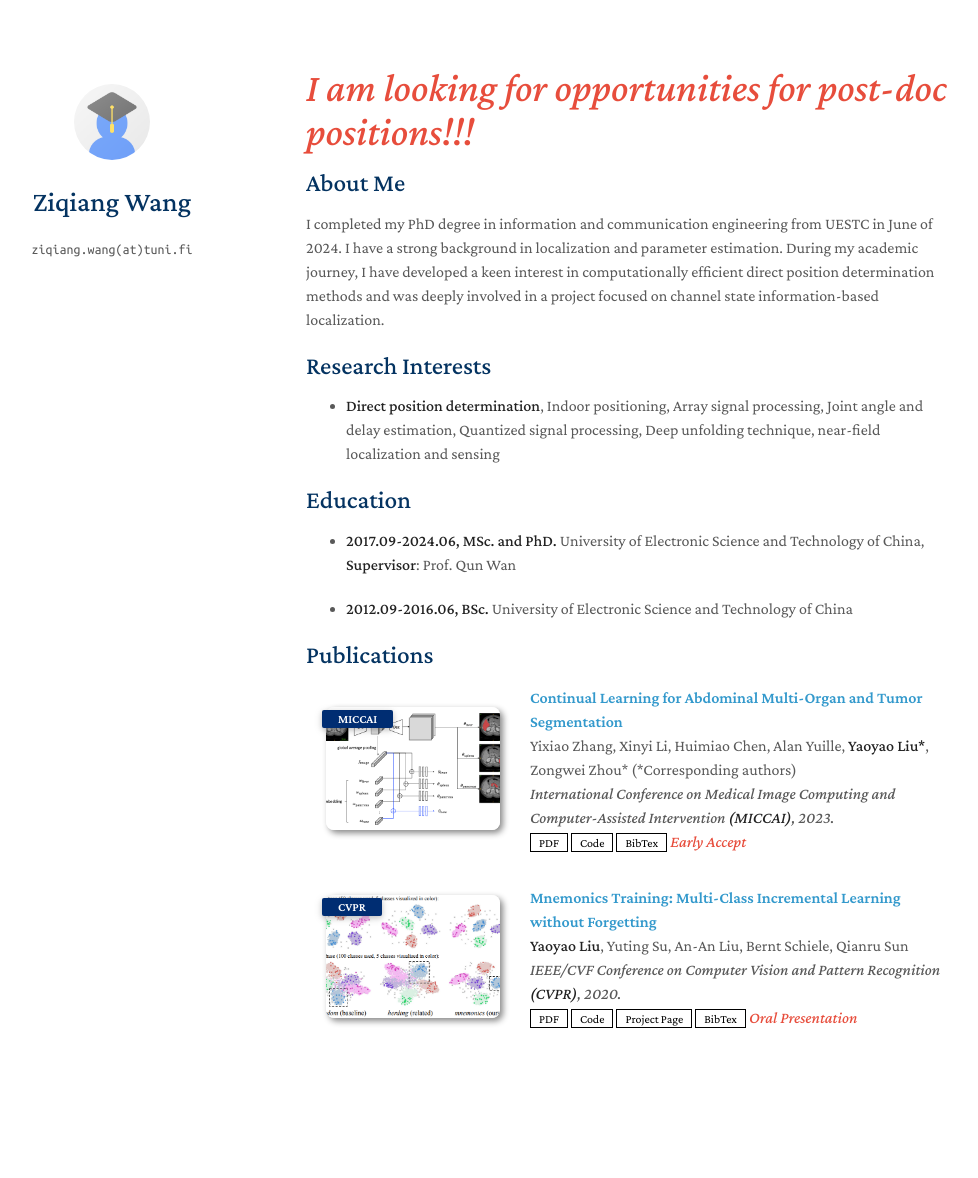
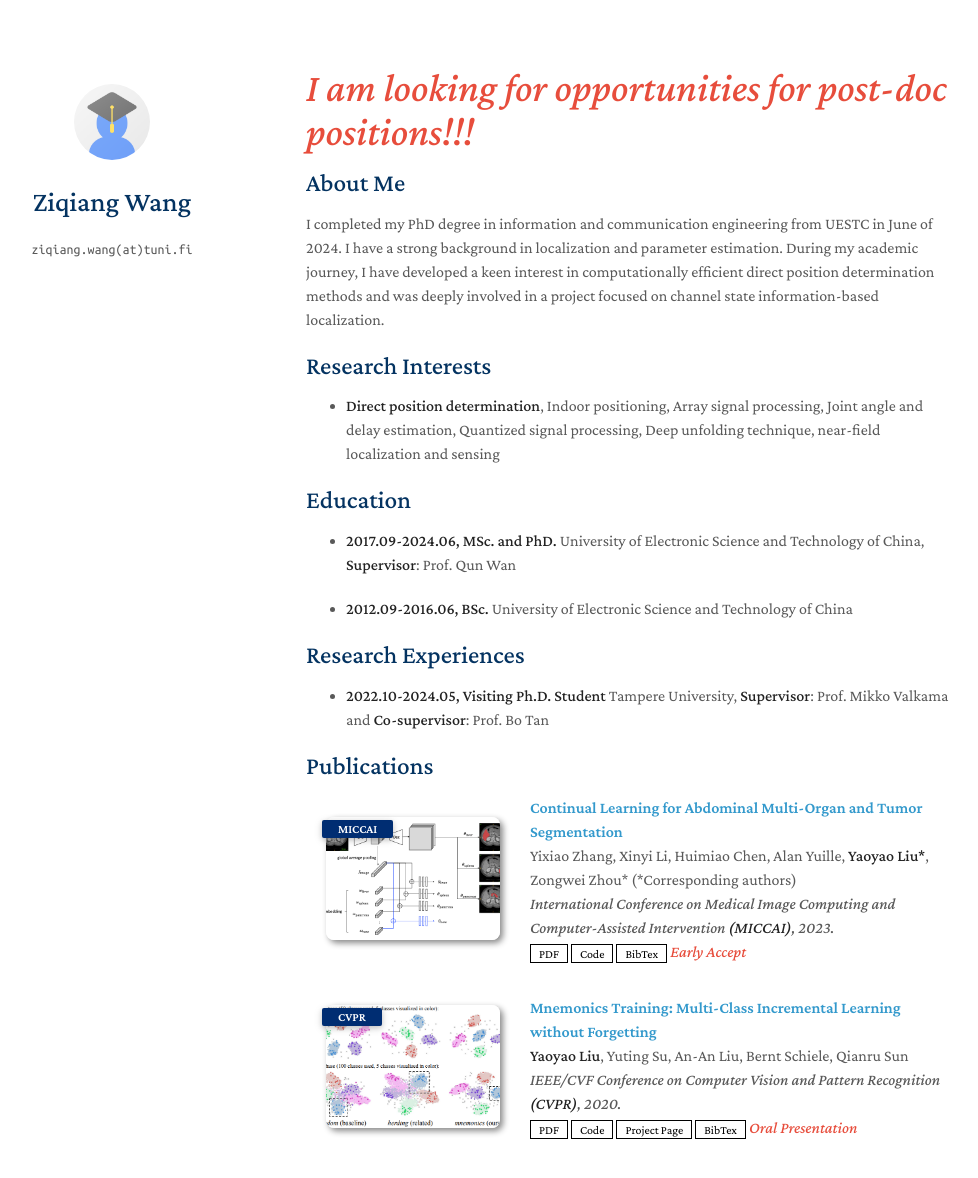
Before and after one commit to ZQiang-Wang/ZQiang-Wang.github.io, a Jekyll site: the page built from index.md, in a window 1280 px wide and 1266 px high. Shown: the top 1178 px of the window, without its empty margins (164-1142 px from the left). Built offline with Jekyll 4.4.1, drawn with Linux system fonts in a browser that asks for light colours; a style sheet for code colours, icons or effects is not loaded; our own code applies the rules of GitHub Pages for plain Markdown files.

Commit message:
Update index.md

```diff
--- a/index.md
+++ b/index.md
@@ -22,4 +22,9 @@ University of Electronic Science and Technology of China, **Supervisor**: Prof.
 - **2012.09-2016.06, BSc.**
 University of Electronic Science and Technology of China
 
+## Research Experiences
+
+- **2022.10-2024.05, Visiting Ph.D. Student**
+Tampere University, **Supervisor**: Prof. Mikko Valkama and **Co-supervisor**: Prof. Bo Tan
+
 {% include_relative _includes/publications.md %}
```
